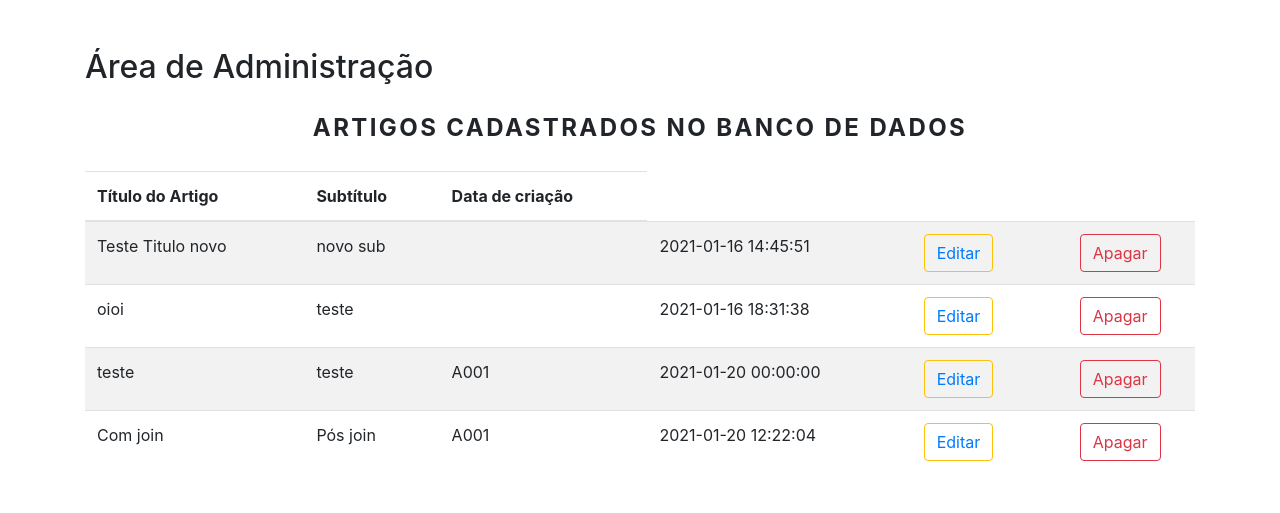
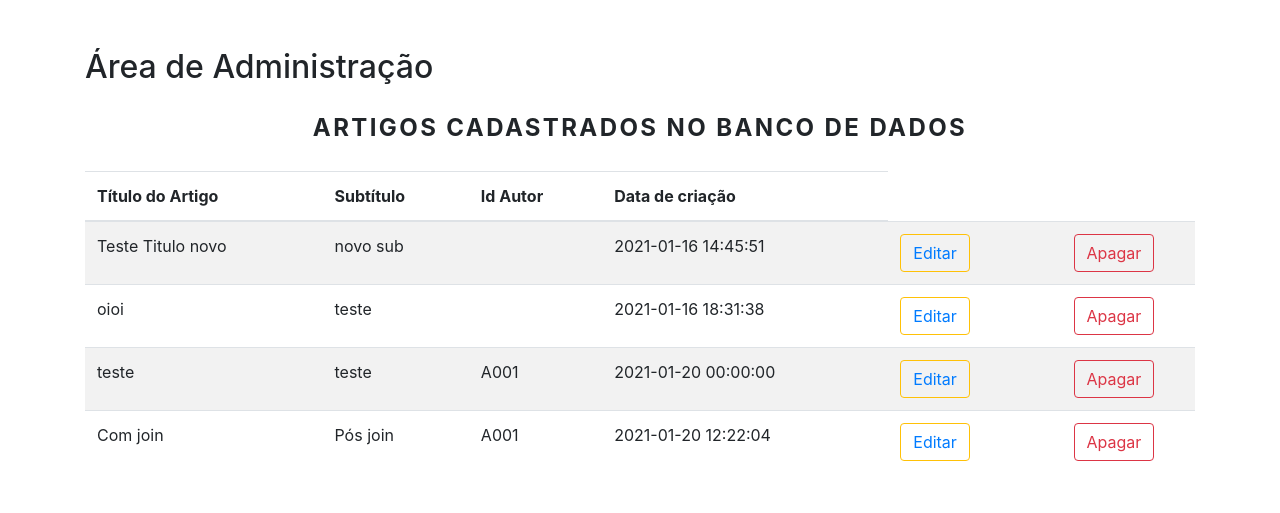
Before and after one commit to projeto-conatus/conatus, a PHP site: page /views/areaAdm.php in a window 1280 px wide. Shown: the part 80-593 px from the top of the page. Run offline with PHP 8.4, Linux system fonts and the light colour scheme; the visitor is signed in with stand-in values (Sample User, id 1); data comes from the database, SQL or seed files in the repository; some libraries are stand-ins or nearby versions; some web fonts are replaced.

Commit message:
cabeçalho da tabela na areaAdm

```diff
--- a/views/areaAdm.php
+++ b/views/areaAdm.php
@@ -57,6 +57,7 @@ $seguranca = seguranca_adm();
                     <tr scope="row">
                         <th scope="col">Título do Artigo</th>
                         <th scope="col">Subtítulo</th>
+                        <th scope="col">Id Autor</th>
                         <th scope="col">Data de criação</th>
                     </tr>
                 </thead>
```
